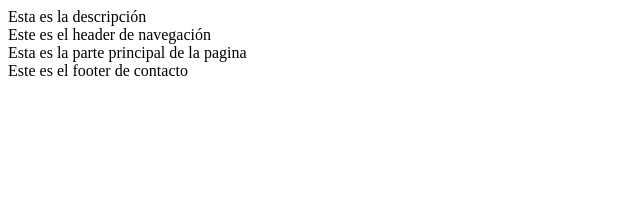
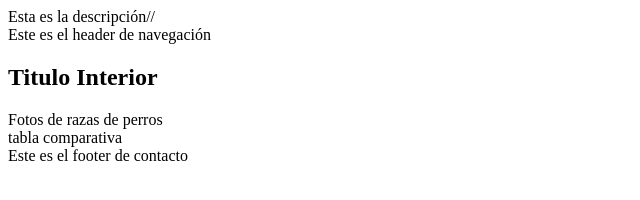
Before and after one commit to juanfvalencia/practicaHTML, a plain HTML site: page index.html in a window 1280 px wide. Shown: the whole page, without its empty margins (0-640 px from the left). Drawn offline with Linux system fonts and the light colour scheme.

Commit message:
Se agregan explicaciones de titulo, fotos de razas y tabla comparativa en secciones

```diff
--- a/index.html
+++ b/index.html
@@ -5,11 +5,17 @@
     <meta http-equiv="X-UA-Compatible" content="IE=edge">
     <meta name="viewport" content="width=device-width, initial-scale=1.0">
     <title>Prueba</title>
-    <description>Esta es la descripción</description>
+    <description>Esta es la descripción</description>//
 </head>
 <body>
     <header>Este es el header de navegación</header>
-    <main>Esta es la parte principal de la pagina</main>
+    <main>
+        <section>
+            <h1>Titulo Interior</h1>
+        </section>
+        <section>Fotos de razas de perros</section>
+        <section>tabla comparativa</section>
+    </main>
     <footer>Este es el footer de contacto</footer>
 </body>
 </html>
```
